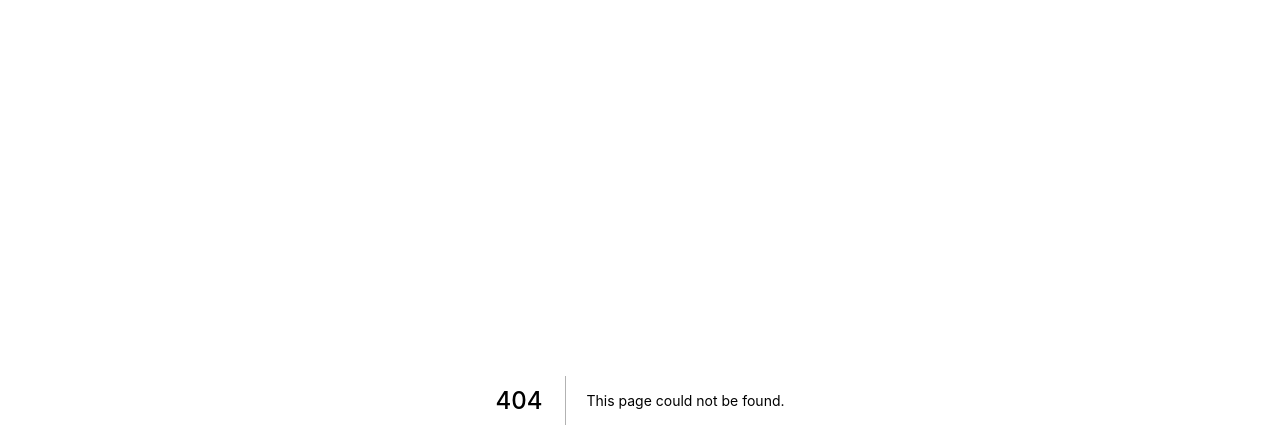
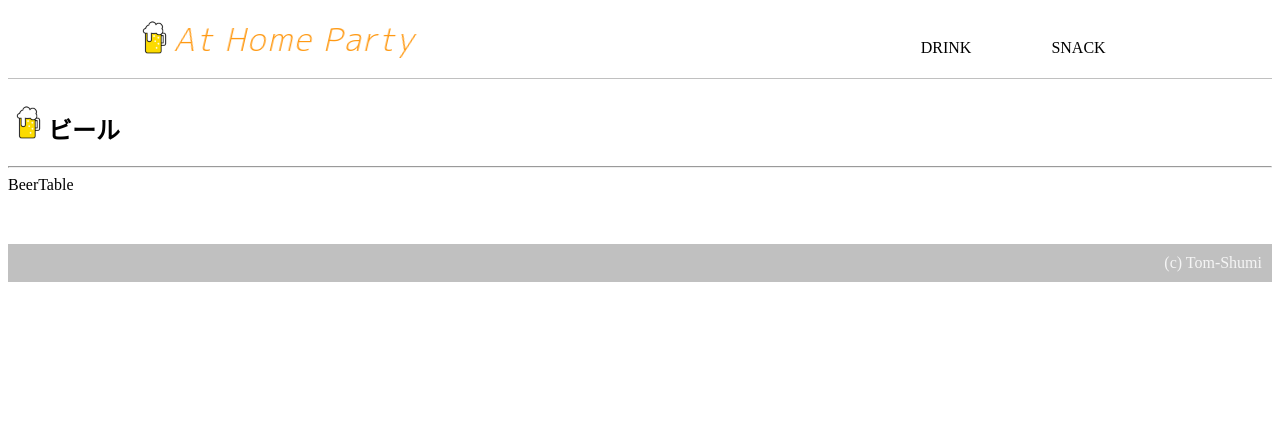
Before and after one commit to Tom-Shumi/at-home-party-frontend, a Next.js app: page /drink/beer in a window 1280 px wide. Before the commit this address had no page. Shown: the top 448 px of the page. Built offline with nearby package versions, Linux system fonts and the light colour scheme.

Commit message:
Add Beer page WIP  create frame

```diff
--- /dev/null
+++ b/pages/drink/beer.tsx
@@ -0,0 +1,20 @@
+import Layout from 'components/common/Layout';
+import BeerDescription from 'components/drink/beer/BeerDescription';
+import BeerTable from 'components/drink/beer/BeerTable';
+
+interface BeerProps {
+}
+
+const Beer: React.FC<BeerProps> = (props) => {
+
+  return (
+    <Layout title = "Beer">
+      <div className="contents">
+        <BeerDescription />
+        <BeerTable />
+      </div>
+    </Layout>
+  )
+}
+
+export default Beer
--- a/pages/index.tsx
+++ b/pages/index.tsx
@@ -17,8 +17,8 @@ const Home: React.FC = () => {
   }, []);
 
   const callFetchHomeInfo = () => {
-    const res: Promise<HomeInfo> = fetchHomeInfo()
-    res.then(ret => setHomeInfo(ret));
+    // const res: Promise<HomeInfo> = fetchHomeInfo()
+    // res.then(ret => setHomeInfo(ret));
   }
 
   return (
@@ -47,7 +47,7 @@ async function fetchHomeInfo() {
       );
 
   } catch(error){
-      Router.push('/Error');
+      Router.push('/error');
       return new HomeInfo();
   }
 }
--- a/src/components/Constant.ts
+++ b/src/components/Constant.ts
@@ -1,4 +1,13 @@
 export namespace Constant {
 
   export const CSS_JOIN = " ";
+
+  export const COLOR_BLACK = "black";
+
+  export const COLOR_WHITE = "white";
+
+  export const COLOR_BLUE = "blue";
+
+  export const COLOR_YELLOW = "yellow";
+
 }
--- a/src/components/common/Header.tsx
+++ b/src/components/common/Header.tsx
@@ -1,3 +1,4 @@
+/* eslint-disable @next/next/link-passhref */
 import styles from '/styles/common/Header.module.css';
 import Icon from '/public/icon.png';
 import Beer from '/public/beer.png';
@@ -8,6 +9,7 @@ import ChuhighIcon from '/public/chuhigh.png';
 import SakeIcon from '/public/sake.png';
 import WineIcon from '/public/wine.png';
 import {Constant} from 'components/Constant';
+import Link from 'next/link';
 
 interface HeaderProps {
     title: string;
@@ -15,13 +17,34 @@ interface HeaderProps {
 
 const Header: React.FC<HeaderProps> = (props) => {
 
-    let drinkColor = "black";
-    let snackColor = "black";
+    let drinkColor = Constant.COLOR_BLACK;
+    let snackColor = Constant.COLOR_BLACK;
 
-    if (props.title == "Home") {
-        drinkColor = "blue";
-    } else if (props.title == "Snack") {
-        snackColor = "blue";
+    if (props.title == "Snack") {
+        snackColor = Constant.COLOR_BLUE;
+    } else {
+        drinkColor = Constant.COLOR_BLUE;
+    }
+
+    let beerColor = Constant.COLOR_WHITE;
+    let chuhighColor = Constant.COLOR_WHITE;
+    let sakeColor = Constant.COLOR_WHITE;
+    let wineColor = Constant.COLOR_WHITE;
+
+    switch (props.title) {
+        case "Beer":
+            beerColor = Constant.COLOR_YELLOW;
+            break;
+        case "Chuhigh":
+            chuhighColor = Constant.COLOR_YELLOW;
+            break;
+        case "Sake":
+            sakeColor = Constant.COLOR_YELLOW;
+            break;
+        case "Wine":
+            wineColor = Constant.COLOR_YELLOW;
+            break;
+        default:
     }
 
     return (
@@ -34,25 +57,27 @@ const Header: React.FC<HeaderProps> = (props) => {
                         <li className={styles.bgCategoryLi}><a className={styles.aTag + Constant.CSS_JOIN + drinkColor}>DRINK</a>
 
                             <ul className={styles.smCategoryUl}>
-                                <li className={styles.smCategoryLi}>
-                                    <a>
-                                        <Image src={BeerIcon} alt="Beer" width={20} height={20} />
-                                        ビール
-                                    </a>
-                                </li>
-                                <li className={styles.smCategoryLi}>
+                                <Link href="/drink/beer">
+                                    <li className={styles.smCategoryLi + Constant.CSS_JOIN + beerColor}>
+                                        <a>
+                                            <Image src={BeerIcon} alt="Beer" width={20} height={20} />
+                                            ビール
+                                        </a>
+                                    </li>
+                                </Link>
+                                <li className={styles.smCategoryLi + Constant.CSS_JOIN + chuhighColor}>
                                     <a>
                                         <Image src={ChuhighIcon} alt="Chuhigh" width={20} height={20} />
                                         チューハイ
                                     </a>
                                 </li>
-                                <li className={styles.smCategoryLi}>
+                                <li className={styles.smCategoryLi + Constant.CSS_JOIN + sakeColor}>
                                     <a>
                                         <Image src={SakeIcon} alt="Sake" width={20} height={20} />
                                         日本酒
                                     </a>
                                 </li>
-                                <li className={styles.smCategoryLi}>
+                                <li className={styles.smCategoryLi + Constant.CSS_JOIN + wineColor}>
                                     <a>
                                         <Image src={WineIcon} alt="Wine" width={20} height={20} />
                                         ワイン
--- /dev/null
+++ b/src/components/drink/beer/BeerDescription.tsx
@@ -0,0 +1,21 @@
+import BeerIcon from '/public/beer.png';
+import Image from 'next/image';
+import styles from '/styles/drink/beer/BeerDescription.module.css';
+
+
+interface BeerDescriptionProps {
+}
+
+const BeerDescription: React.FC<BeerDescriptionProps> = (props) => {
+
+
+
+  return (
+    <>
+      <h2><Image src={BeerIcon} className={styles.beerIcon} alt="Beer" width={40} height={40} />ビール</h2>
+      <hr />
+    </>
+  )
+}
+
+export default BeerDescription
--- /dev/null
+++ b/src/components/drink/beer/BeerTable.tsx
@@ -0,0 +1,16 @@
+
+interface BeerTableProps {
+}
+
+const BeerTable: React.FC<BeerTableProps> = (props) => {
+
+
+
+  return (
+    <>
+      BeerTable
+    </>
+  )
+}
+
+export default BeerTable
--- a/styles/common/Header.module.css
+++ b/styles/common/Header.module.css
@@ -66,7 +66,6 @@
   padding: 0;
   margin: 0;
   border: solid 1px silver;
-  background-color: white;
   height: 40px;
   line-height: 40px;
   cursor: pointer;
--- /dev/null
+++ b/styles/drink/beer/BeerDescription.module.css
@@ -0,0 +1,3 @@
+.beerIcon {
+  margin-top: 4px !important;
+}
--- a/styles/globals.css
+++ b/styles/globals.css
@@ -23,6 +23,14 @@ a {
   color: #0d6efd !important;
 }
 
+.white {
+  background-color: white;
+}
+
+.yellow {
+  background-color: lightyellow;
+}
+
 .rankingColor1 {
   background-color: lightgoldenrodyellow;
 }
@@ -34,3 +42,7 @@ a {
 .rankingColor3 {
   background-color: wheat;
 }
+
+.contents {
+  padding: 10px 10% 0px 10%;
+}
```
Also changed, not shown: styles/drink/beer/Beer.module.css (added).
